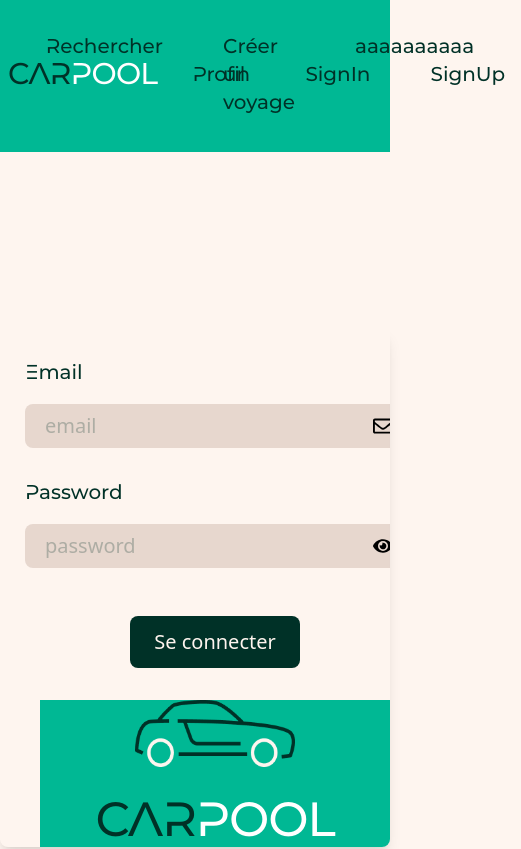
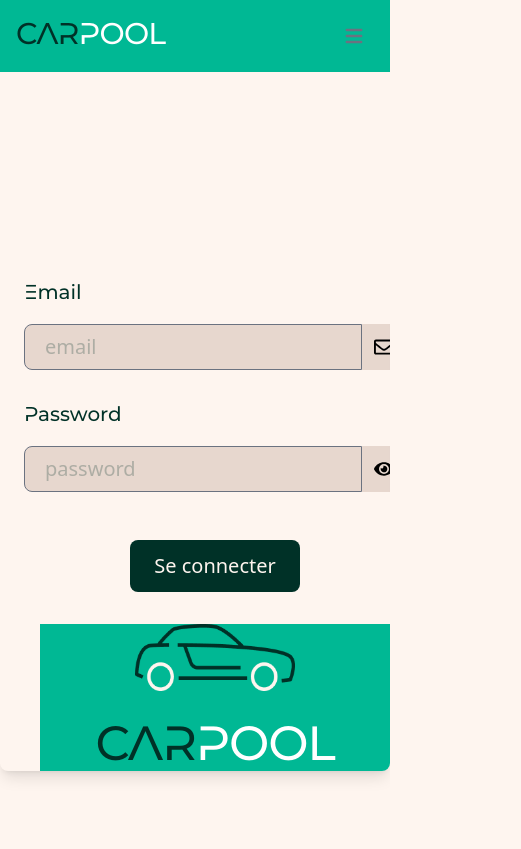
Before and after one commit to bertyn99/carpool-front, a Next.js app: page /signin in a window 390 px wide. Shown: the top 849 px of the page, 521 px wide, since content can reach past the window. Built offline with nearby package versions, Linux system fonts and the light colour scheme.

Commit message:
home + nav + footer responsive

```diff
--- a/app/layout.tsx
+++ b/app/layout.tsx
@@ -52,6 +52,7 @@
         <Navbar />
         {children}
         <Footer />
+        <script src="https://unpkg.com/flowbite@1.4.4/dist/flowbite.js"></script>
       </body>
     </html>
   )
--- a/components/environmentCard/EnvironmentCard.tsx
+++ b/components/environmentCard/EnvironmentCard.tsx
@@ -21,7 +21,7 @@
     }
 
     return (
-        <div className="card max-w-sm justify-center bg-brown/25 mx-4 p-6 rounded-lg">
+        <div className="card max-w-sm justify-center bg-brown/25 mx-4 p-6 rounded-lg mb-4">
             <div className="w-full flex justify-center items-center my-4">
                 <Image
                     src={cardInfo.icon == "tree" ? tree : null || cardInfo.icon == "water" ? water : null || cardInfo.icon == "timer" ? timer : null}
--- a/components/environmentCardList/Environmentcardlist.tsx
+++ b/components/environmentCardList/Environmentcardlist.tsx
@@ -10,19 +10,19 @@
 
 export const Environmentcardlist = ({ cardInfoList }: Props) => {
   return (
-    <div className='w-full flex flex-col ml-10 mr-10 justify-start'>
+    <div className='w-full flex flex-col ml-10 mr-10 justify-start mx-4'>
       <div className="w-full flex flex-row justify-center">
-        <p className='font-montserrat text-3xl text-center mb-8'>Covoiturez avec style tout en agissant pour l'environnement</p>
+        <p className='font-montserrat text-3xl text-center mb-8 ml-4'>Covoiturez avec style tout en agissant pour l'environnement</p>
         <Image
           src={plant}
           alt="Picture of the author"
-          className='w-10 h-10 object-cover object-fit flex ml-4 mt-[-6px]' />
+          className='w-10 h-10 object-cover object-fit flex ml-4 mt-[-6px] mr-4' />
       </div>
-      <p className='text-center text-lg tracking-tight text-dark-green mb-4'>
+      <p className='text-center text-lg tracking-tight text-dark-green mb-4 mx-4'>
         En optant pour Carpool, vous contribuez activement à réduire votre empreinte carbone tout en profitant d'un moyen de transport confortable et intelligent.
       </p>
-      <p className='text-center text-lg tracking-tight text-dark-green mb-14'>Carpool prévoit déjà<span className='font-bold text-light-green'> 450 000 </span>kilogrammes d’émissions de CO2 évitées sur la 1ère année de lancement :</p>
-      <div className='homecards flex text-center content-center justify-center'>
+      <p className='text-center text-lg tracking-tight text-dark-green mb-14 mx-4'>Carpool prévoit déjà<span className='font-bold text-light-green'> 450 000 </span>kilogrammes d’émissions de CO2 évitées sur la 1ère année de lancement :</p>
+      <div className='homecards flex text-center items-center justify-center md:flex-row flex-col'>
         {
           cardInfoList.map((cardInfo2Type, idx) => {
             return (
--- a/components/footer/Footer.tsx
+++ b/components/footer/Footer.tsx
@@ -6,7 +6,7 @@
             <div className="w-full max-w-screen-xl mx-auto p-4 md:py-8">
                 <div className="sm:flex sm:items-center sm:justify-between">
                     <a href='/'>
-                        <Image className='flex items-center m-auto' width="80" height="180" src="/logo.png" alt="" />
+                        <Image className='hidden items-center m-auto md:flex' width="80" height="180" src="/logo.png" alt="" />
                         <span className="font-montserrat text-xl tracking-tight">CAR</span>
                         <span className="font-montserrat text-white text-xl tracking-tight">POOL</span>
                     </a>
--- a/components/homecardlist/Homecardlist.tsx
+++ b/components/homecardlist/Homecardlist.tsx
@@ -10,9 +10,9 @@
 export const Homecardlist = ({ cardInfoList }: Props) => {
   return (
     <div className='w-full flex flex-col mt-20 mx-10 justify-start'>
-      <h1 className='font-montserrat text-4xl text-center mb-8'>CARPOOL</h1>
-      <h2 className='text-center font-montserrat text-2xl tracking-tight text-dark-green mb-10'>Une approche <span className='font-bold'>nouvelle</span> du Covoiturage</h2>
-      <div className='homecards flex text-center content-center justify-center'>
+      <h1 className='font-montserrat text-4xl text-center mb-8 sm:mx-4 mx-0'>CARPOOL</h1>
+      <h2 className='text-center font-montserrat text-2xl tracking-tight text-dark-green mb-10 sm:mx-4 mx-0'>Une approche <span className='font-bold'>nouvelle</span> du Covoiturage</h2>
+      <div className='homecards flex text-center items-center justify-center sm:flex-row flex-col'>
         {
           cardInfoList.map((cardInfo, idx) => {
             return (
--- a/components/navbar/Navbar.tsx
+++ b/components/navbar/Navbar.tsx
@@ -2,23 +2,24 @@
 import Link from 'next/link';
 const Navbar = () => {
   return (
-    <nav className="font-montserrat bg-light-green border-gray-200 px-2 sm:px-4 py-2.5 ">
-      <div className="container flex flex-wrap items-center justify-between mx-auto">
+    <nav className="bg-light-green border-gray-200 font-montserrat">
+      <div className="max-w-screen-xl flex flex-wrap items-center justify-between mx-auto p-4">
         <a href='/' className='w-1/6'>
           <span className="text-3xl tracking-tight">CAR</span>
           <span className="text-white text-3xl tracking-tight">POOL</span>
         </a>
-        <ul className='flex flex-row justify-center w-4/6 py-4'>
-          <Link className="block py-2 pl-3 pr-4 text-xl mx-4 hover:text-cream" href="/" >Accueil</Link>
-          <Link className="block py-2 pl-3 pr-4 text-xl mx-4 hover:text-cream" href="/search">Rechercher</Link>
-          <Link className="block py-2 pl-3 pr-4 text-xl mx-4 hover:text-cream" href="/createtrip">Créer un voyage</Link>
-          <Link className="block py-2 pl-3 pr-4 text-xl mx-4 hover:text-cream" href="/updatetrip">aaaaaaaaaa</Link>
-        </ul>
-        <ul className="flex flex-row justify-center w-1/6">
-          <Link className="block py-2 pl-3 pr-4 text-xl mx-4 hover:text-cream" href="/profile">Profil</Link>
-          <Link className="block py-2 pl-3 pr-4 text-xl mx-4 hover:text-cream" href="/signin">SignIn</Link>
-          <Link className="block py-2 pl-3 pr-4 text-xl mx-4 hover:text-cream" href="/signup">SignUp</Link>
-        </ul>
+        <button data-collapse-toggle="navbar-default" type="button" className="inline-flex items-center p-2 ml-3 text-sm text-gray-500 rounded-lg md:hidden hover:bg-gray-100 focus:outline-none focus:ring-2 focus:ring-gray-200 dark:text-gray-400 dark:hover:bg-gray-700 dark:focus:ring-gray-600" aria-controls="navbar-default" aria-expanded="false">
+          <span className="sr-only">Open main menu</span>
+          <svg className="w-6 h-6" aria-hidden="true" fill="currentColor" viewBox="0 0 20 20" xmlns="http://www.w3.org/2000/svg"><path fill-rule="evenodd" d="M3 5a1 1 0 011-1h12a1 1 0 110 2H4a1 1 0 01-1-1zM3 10a1 1 0 011-1h12a1 1 0 110 2H4a1 1 0 01-1-1zM3 15a1 1 0 011-1h12a1 1 0 110 2H4a1 1 0 01-1-1z" clip-rule="evenodd"></path></svg>
+        </button>
+        <div className="hidden w-full md:block md:w-auto" id="navbar-default">
+          <ul className="flex flex-row justify-center md:flex-row flex-col">
+            <Link className="block py-2 pl-3 pr-4 text-xl mx-4 hover:text-cream" href="/search">Rechercher</Link>
+            <Link className="block py-2 pl-3 pr-4 text-xl mx-4 hover:text-cream" href="/profile">Profil</Link>
+            <Link className="block py-2 pl-3 pr-4 text-xl mx-4 hover:text-cream" href="/signin">Connexion</Link>
+            <Link className="block py-2 pl-3 pr-4 text-xl mx-4 hover:text-cream" href="/signup">Inscription</Link>
+          </ul>
+        </div>
       </div>
     </nav>
   );
--- a/package.json
+++ b/package.json
@@ -16,6 +16,7 @@
     "@types/react-dom": "18.0.11",
     "eslint": "8.34.0",
     "eslint-config-next": "13.1.6",
+    "flowbite": "^1.6.5",
     "html-react-parser": "^3.0.15",
     "immer": "^9.0.21",
     "leaflet": "^1.9.3",
--- a/tailwind.config.js
+++ b/tailwind.config.js
@@ -5,6 +5,7 @@
         "./pages/**/*.{js,ts,jsx,tsx}",
         "./components/**/*.{js,ts,jsx,tsx}",
         "./src/**/*.{js,ts,jsx,tsx}",
+        "./node_modules/flowbite/**/*.js",
     ],
     theme: {
 
@@ -25,5 +26,7 @@
                 },
         },
     },
-    plugins: [],
+    plugins: [
+        require('flowbite/plugin')
+    ]
 };
```
Also changed, not shown: app/page.tsx (+12 -14 lines), 1 other file (tests, documents, lock files or other folders).
